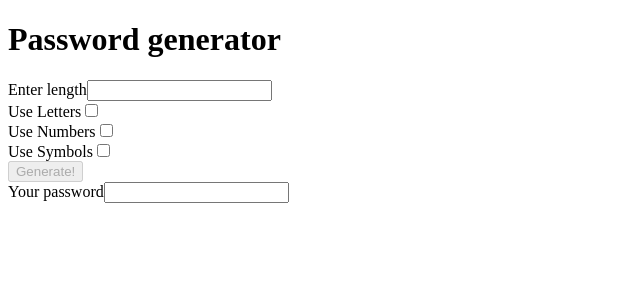
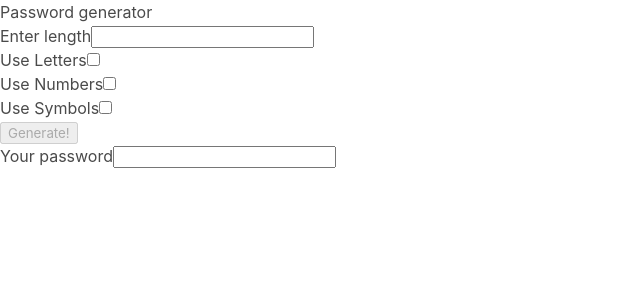
Before and after one commit to HennadiiZ/AngUdPractice, an Angular app: page / in a window 1280 px wide. Shown: the top 300 px of the page, without its empty margins (0-640 px from the left). Built offline with nearby package versions, Linux system fonts and the light colour scheme.

Commit message:
npm install bulma

```diff
--- a/package.json
+++ b/package.json
@@ -18,6 +18,7 @@
     "@angular/platform-browser": "~13.1.0",
     "@angular/platform-browser-dynamic": "~13.1.0",
     "@angular/router": "~13.1.0",
+    "bulma": "^0.9.4",
     "rxjs": "~7.4.0",
     "tslib": "^2.3.0",
     "zone.js": "~0.11.4"
--- a/src/app/app.component.ts
+++ b/src/app/app.component.ts
@@ -13,7 +13,6 @@ export class AppComponent {
   includeNumbers = false;
   includeSymbols = false;
   length = 0;
-  warning: string = "";
 
 onInput(value: any): void {
     const parsedValue = parseInt(value.value);
@@ -36,7 +35,6 @@ onInput(value: any): void {
   }
 
   onButtonClick(){
-    this.warning = "";
     const letters = "abcdefghklmnopqrstuvwxyz";
     const numbers = "1234567890";
     const symbols = "!@#$%&?";
--- a/src/styles.css
+++ b/src/styles.css
@@ -1 +1 @@
-/* You can add global styles to this file, and also import other style files */
+@import 'bulma/css/bulma';
```
Also changed, not shown: 1 other file (tests, documents, lock files or other folders).
